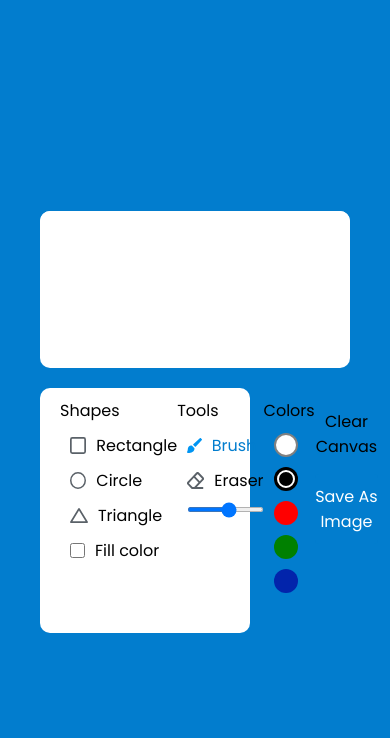
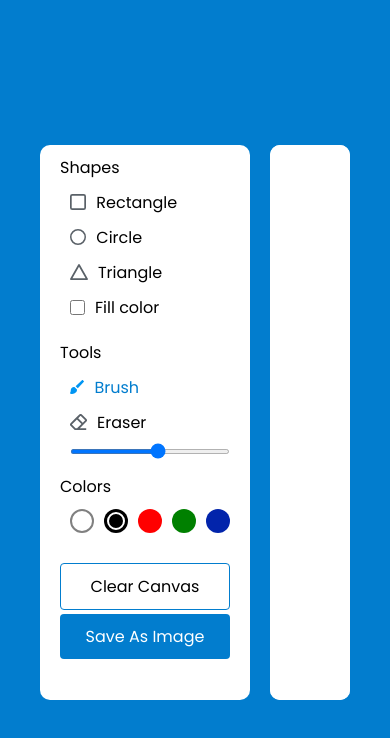
Before and after one commit to Ankit-pro1/Drawing-Web-App, a plain HTML site: page index.html in a window 390 px wide. Drawn offline with Linux system fonts and the light colour scheme.

Commit message:
Removed touch events

```diff
--- a/main.js
+++ b/main.js
@@ -137,8 +137,3 @@ rangeSlider.addEventListener('change', () => {
 canva.addEventListener('mousedown', startDraw);
 canva.addEventListener('mousemove', drawing);
 canva.addEventListener('mouseup', () => isDraw = false);
-
-// For touch screen devices
-canva.addEventListener('touchstart', startDraw);
-canva.addEventListener('touchmove', drawing);
-canva.addEventListener('touchend', () => isDraw = false);
--- a/style.css
+++ b/style.css
@@ -147,19 +147,3 @@ canvas{
     border-radius: inherit;
     cursor: pointer;
 }
-
-@media screen and (max-width: 572px){
-    .container{
-        flex-direction: column-reverse;
-    }
-    .tool-area{
-        display: flex;
-        background-color: #fff;
-        justify-content: space-between;
-    }
-    .colors .options{
-        display: flex;
-        justify-content: space-between;
-        flex-direction: column;
-    }
-}
```
